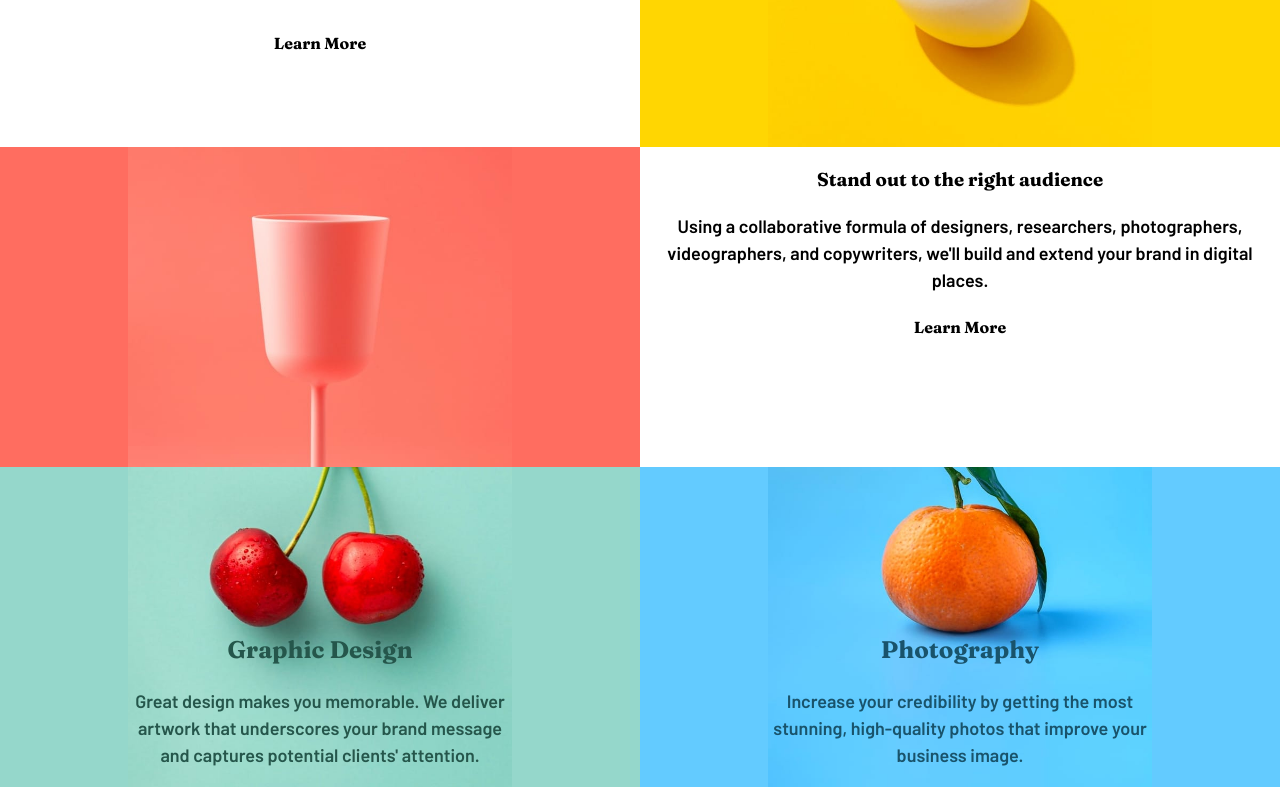
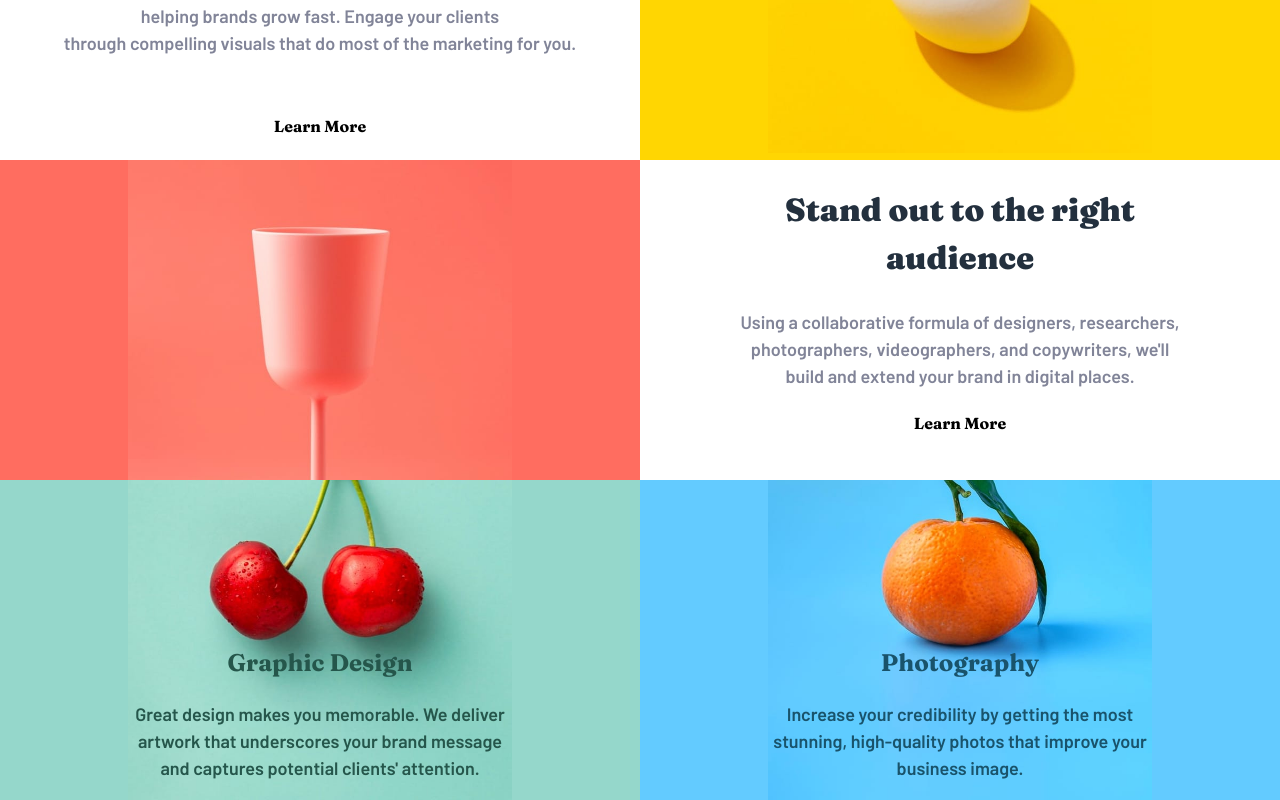
Before and after one commit to AlainNshimirimana/sunnyside-landing-page, a React (Create React App) app: page / in a window 1280 px wide. Shown: the part 573-1373 px from the top of the page. Built offline with nearby package versions, Linux system fonts and the light colour scheme.

Commit message:
Body styling is done

```diff
--- a/src/components/BodyTop.js
+++ b/src/components/BodyTop.js
@@ -10,9 +10,10 @@ function BodyTop(){
         <div className='bodyTop'>
 
             <div className='squares'>
-                <h3>Transform your brand</h3>
-                <p>We area full-service creative agency specializing in helping brands grow fast. Engage your clients
-                    through compelling visuals that do most of the marketing for you.
+                <h2>Transform your <br/>brand</h2>
+                <p>We area full-service creative agency specializing in <br/>
+                 helping brands grow fast. Engage your clients <br/>
+                 through compelling visuals that do most of the marketing for you.
                 </p><br/>
                 <h4>Learn More</h4>
             </div>
@@ -27,9 +28,10 @@ function BodyTop(){
             </div>
 
             <div className='squares'>
-                <h3>Stand out to the right audience</h3>
-                <p>Using a collaborative formula of designers, researchers, photographers, videographers, and copywriters,
-                     we'll build and extend your brand in digital places.
+                <h2>Stand out to the right <br/> audience</h2>
+                <p>Using a collaborative formula of designers, researchers,<br/>
+                photographers, videographers, and copywriters, we'll <br/>
+                build and extend your brand in digital places.
                 </p>
                 <h4>Learn More</h4>
             </div>
@@ -38,7 +40,7 @@ function BodyTop(){
             <div className='img-boxes cherries oc-container'>
                 <div className='BGimgs' style={{backgroundImage: `url(${Cherries})`}}>
                     <div className='graphictext'>
-                        <h2>Graphic Design</h2>
+                        <h3>Graphic Design</h3>
                         <p>
                             Great design makes you memorable. We deliver <br/>
                             artwork that underscores your brand message<br/>
@@ -51,7 +53,7 @@ function BodyTop(){
             <div className='img-boxes orange oc-container'>
                 <div className='BGimgs' style={{backgroundImage: `url(${Orange})`}}>
                     <div className='phototext'>
-                        <h2>Photography</h2>
+                        <h3>Photography</h3>
                         <p>
                             Increase your credibility by getting the most <br/>
                             stunning, high-quality photos that improve your <br/>
--- a/src/css/BodyTop.css
+++ b/src/css/BodyTop.css
@@ -46,17 +46,28 @@ h2, h3, h4{
 
 .phototext{
   color: hsl(198, 62%, 26%);
+  text-align: center;
 }
 
 .graphictext{
   color: hsl(167, 40%, 24%);
+  text-align: center;
 }
 
 p{
   font-family: Barlow;
-  font-size: large;
+  font-size: 18px;
 }
 h2{
+  color: hsl(212, 27%, 19%);
+  font-size: 24pt;
+  font-weight: 900;
+}
+.squares p{
+  color: hsl(232, 10%, 55%);
+}
+
+h3{
   font-size: 18pt;
 }
 
```
